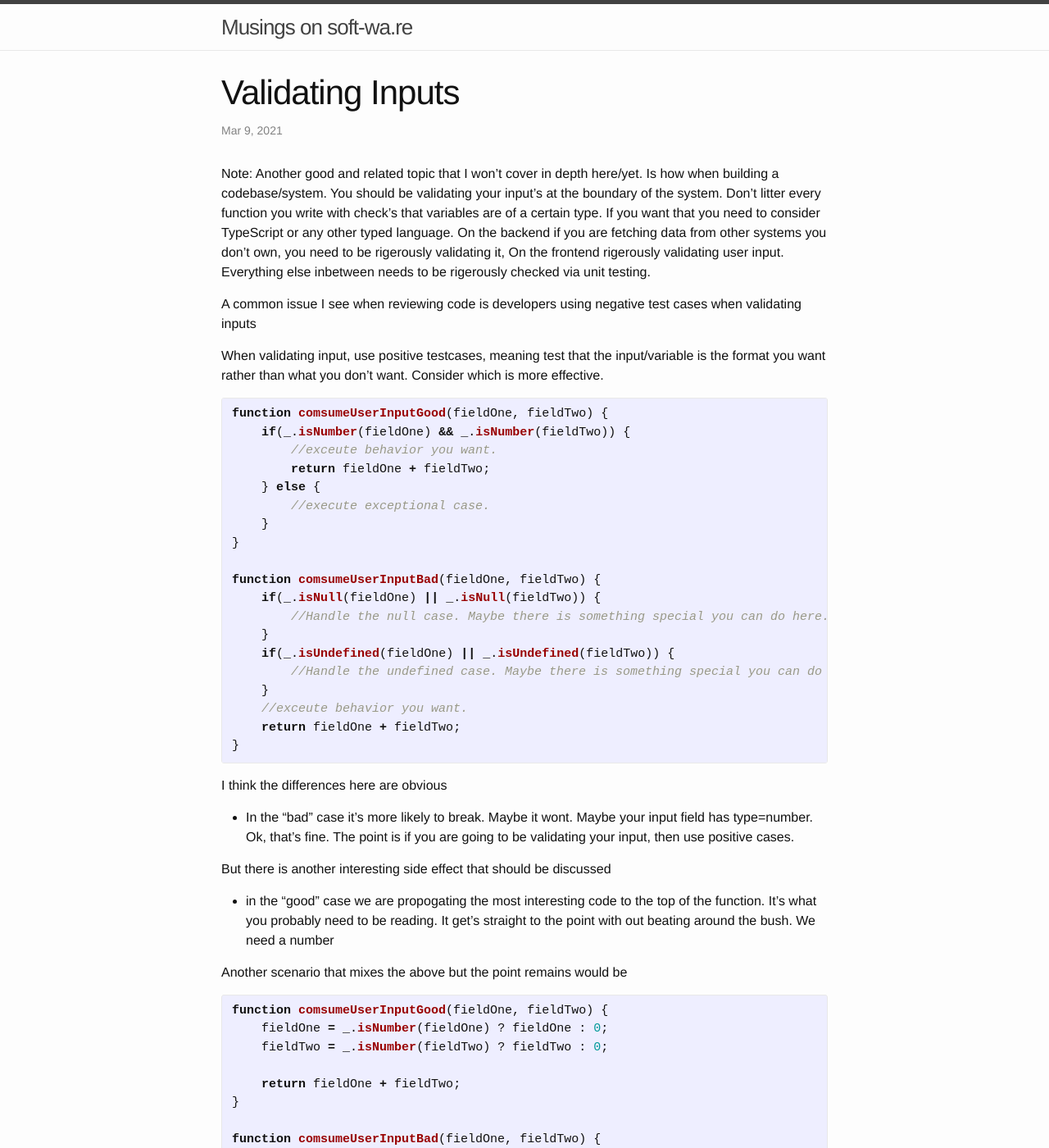
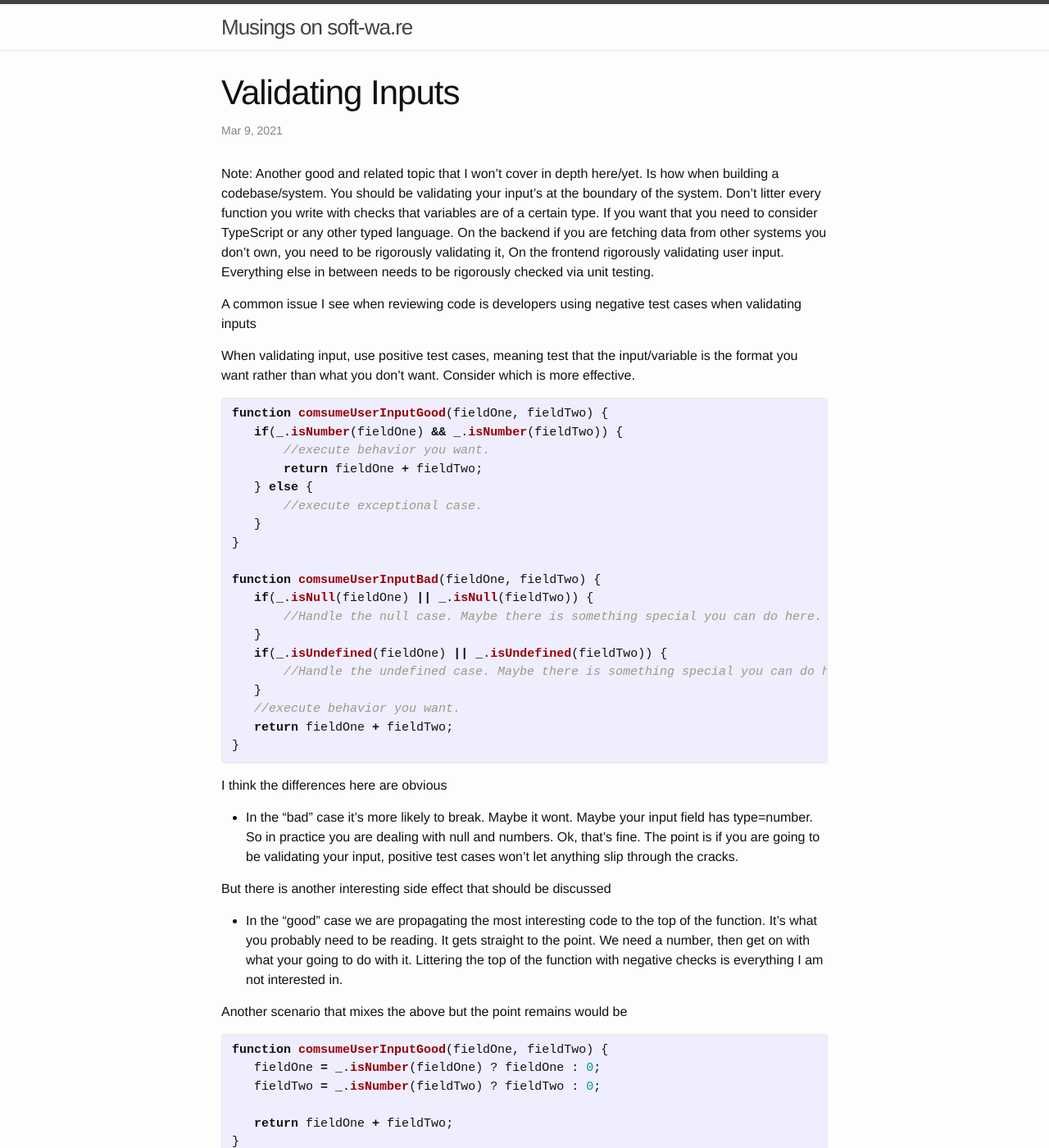
Before and after one commit to tbeckenhauer/tbeckenhauer.github.io, a Jekyll site: the page built from _posts/2021-03-09-when-validating-input.markdown, in a window 1280 px wide and 1400 px high. Shown: the whole window at 82% size. Built offline with Jekyll 4.4.1, drawn with Linux system fonts in a browser that asks for light colours.

Commit message:
Update blog post

```diff
--- a/_posts/2021-03-09-when-validating-input.markdown
+++ b/_posts/2021-03-09-when-validating-input.markdown
@@ -5,58 +5,58 @@ date:   2021-03-09 00:00:00
 categories: Programing
 ---
 
-Note: Another good and related topic that I won't cover in depth here/yet. Is how when building a codebase/system. You should be validating your input's at the boundary of the system. Don't litter every function you write with check's that variables are of a certain type.  If you want that you need to consider TypeScript or any other typed language. On the backend if you are fetching data from other systems you don't own, you need to be rigerously validating it, On the frontend rigerously validating user input. Everything else inbetween needs to be rigerously checked via unit testing.
+Note: Another good and related topic that I won't cover in depth here/yet. Is how when building a codebase/system. You should be validating your input's at the boundary of the system. Don't litter every function you write with checks that variables are of a certain type.  If you want that you need to consider TypeScript or any other typed language. On the backend if you are fetching data from other systems you don't own, you need to be rigorously validating it, On the frontend rigorously validating user input. Everything else in between needs to be rigorously checked via unit testing.
 
 A common issue I see when reviewing code is developers using negative test cases when validating inputs
 
-When validating input, use positive testcases, meaning test that the input/variable is the format you want rather than what you don't want.  Consider which is more effective.
+When validating input, use positive test cases, meaning test that the input/variable is the format you want rather than what you don't want.  Consider which is more effective.
 
 {% highlight javascript %}
 
 function comsumeUserInputGood(fieldOne, fieldTwo) {
-    if(_.isNumber(fieldOne) && _.isNumber(fieldTwo)) {
-        //exceute behavior you want.
-        return fieldOne + fieldTwo;
-    } else {
-        //execute exceptional case.
-    }
+   if(_.isNumber(fieldOne) && _.isNumber(fieldTwo)) {
+       //execute behavior you want.
+       return fieldOne + fieldTwo;
+   } else {
+       //execute exceptional case.
+   }
 }
 
 function comsumeUserInputBad(fieldOne, fieldTwo) {
-    if(_.isNull(fieldOne) || _.isNull(fieldTwo)) {
-        //Handle the null case. Maybe there is something special you can do here.
-    }
-    if(_.isUndefined(fieldOne) || _.isUndefined(fieldTwo)) {
-        //Handle the undefined case. Maybe there is something special you can do here.
-    }
-    //exceute behavior you want.
-    return fieldOne + fieldTwo;
+   if(_.isNull(fieldOne) || _.isNull(fieldTwo)) {
+       //Handle the null case. Maybe there is something special you can do here.
+   }
+   if(_.isUndefined(fieldOne) || _.isUndefined(fieldTwo)) {
+       //Handle the undefined case. Maybe there is something special you can do here.
+   }
+   //execute behavior you want.
+   return fieldOne + fieldTwo;
 }
 
 {% endhighlight %}
 
 I think the differences here are obvious
-- In the "bad" case it's more likely to break. Maybe it wont. Maybe your input field has type=number. Ok, that's fine. The point is if you are going to be validating your input, then use positive cases.
+- In the "bad" case it's more likely to break. Maybe it wont. Maybe your input field has type=number. So in practice you are dealing with null and numbers. Ok, that's fine. The point is if you are going to be validating your input, positive test cases won't let anything slip through the cracks.
 
 But there is another interesting side effect that should be discussed
-- in the "good" case we are propogating the most interesting code to the top of the function.  It's what you probably need to be reading. It get's straight to the point with out beating around the bush. We need a number
+- In the "good" case we are propagating the most interesting code to the top of the function.  It's what you probably need to be reading. It gets straight to the point. We need a number, then get on with what your going to do with it. Littering the top of the function with negative checks is everything I am not interested in.
 
 Another scenario that mixes the above but the point remains would be
 
 {% highlight javascript %}
 
 function comsumeUserInputGood(fieldOne, fieldTwo) {
-    fieldOne = _.isNumber(fieldOne) ? fieldOne : 0;
-    fieldTwo = _.isNumber(fieldTwo) ? fieldTwo : 0;
+   fieldOne = _.isNumber(fieldOne) ? fieldOne : 0;
+   fieldTwo = _.isNumber(fieldTwo) ? fieldTwo : 0;
 
-    return fieldOne + fieldTwo;
+   return fieldOne + fieldTwo;
 }
 
 function comsumeUserInputBad(fieldOne, fieldTwo) {
-    fieldOne = fieldOne || 0;
-    fieldTwo = fieldTwo || 0;
+   fieldOne = fieldOne || 0;
+   fieldTwo = fieldTwo || 0;
 
-    return fieldOne + fieldTwo;
+   return fieldOne + fieldTwo;
 }
 
 {% endhighlight %}
```
